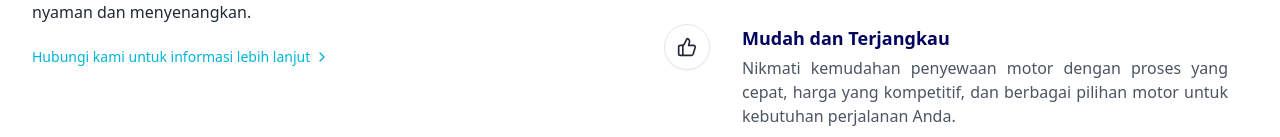
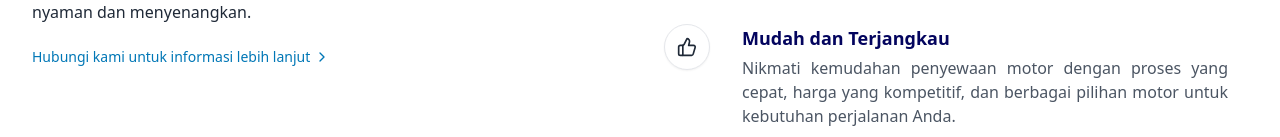
Before and after one commit to aththariq/rent-motor-fe, a React (Vite) app: page / in a window 1280 px wide. Shown: the part 432-569 px from the top of the page. Built offline with nearby package versions, Linux system fonts and the light colour scheme.

Commit message:
fix: update text color in WhatWeOffer component for improved visibility

```diff
--- a/src/components/WhatWeOffer.jsx
+++ b/src/components/WhatWeOffer.jsx
@@ -18,7 +18,7 @@ const WhatWeOffer = () => {
           </p>
           <p className="mt-5">
             <a
-              className="inline-flex items-center gap-x-1 text-sm text-primary decoration-2 hover:underline focus:outline-none focus:underline font-medium"
+              className="inline-flex items-center gap-x-1 text-sm text-primary-dark decoration-2 hover:underline focus:outline-none focus:underline font-medium"
               href="#"
             >
               Hubungi kami untuk informasi lebih lanjut
```
